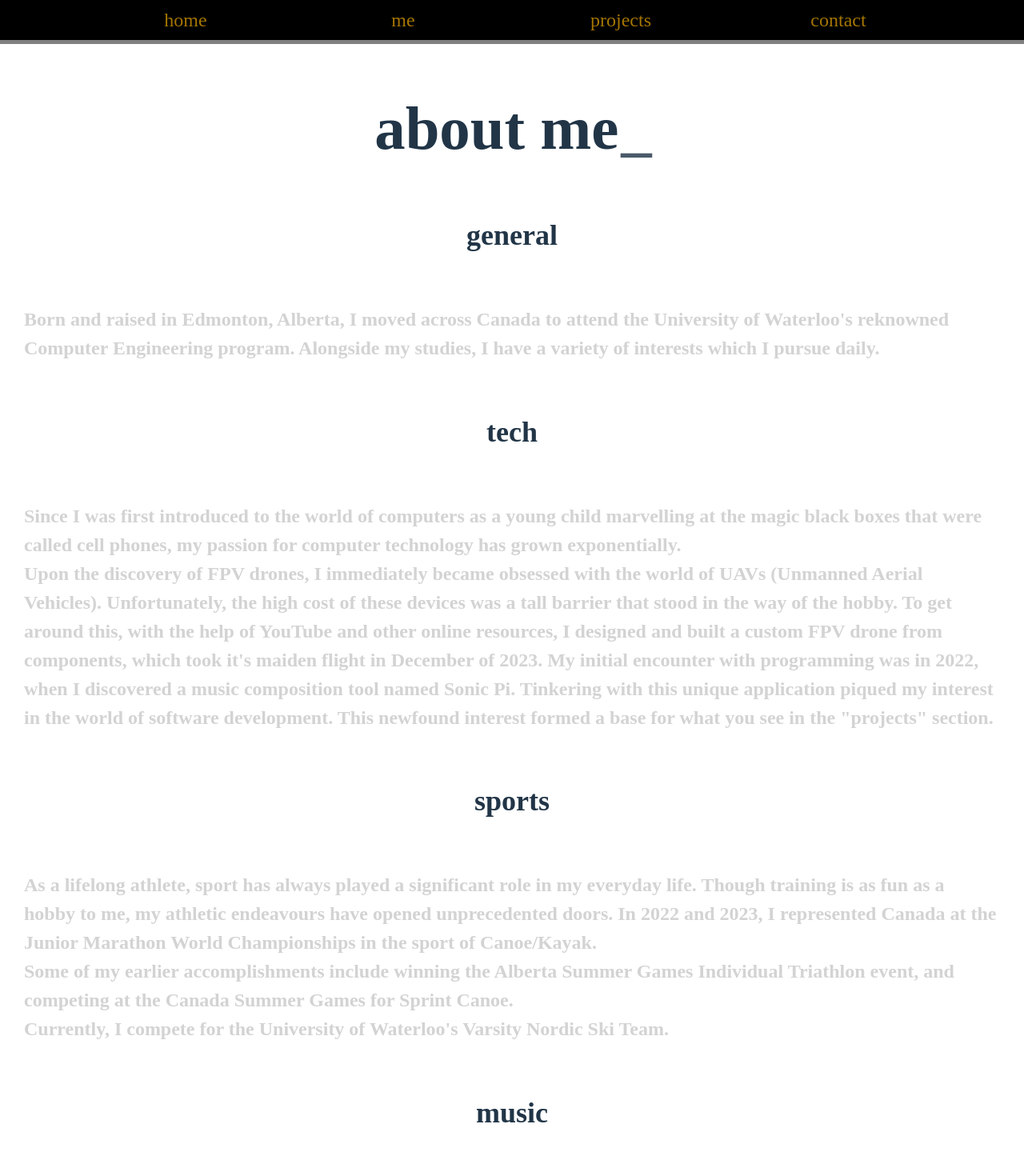
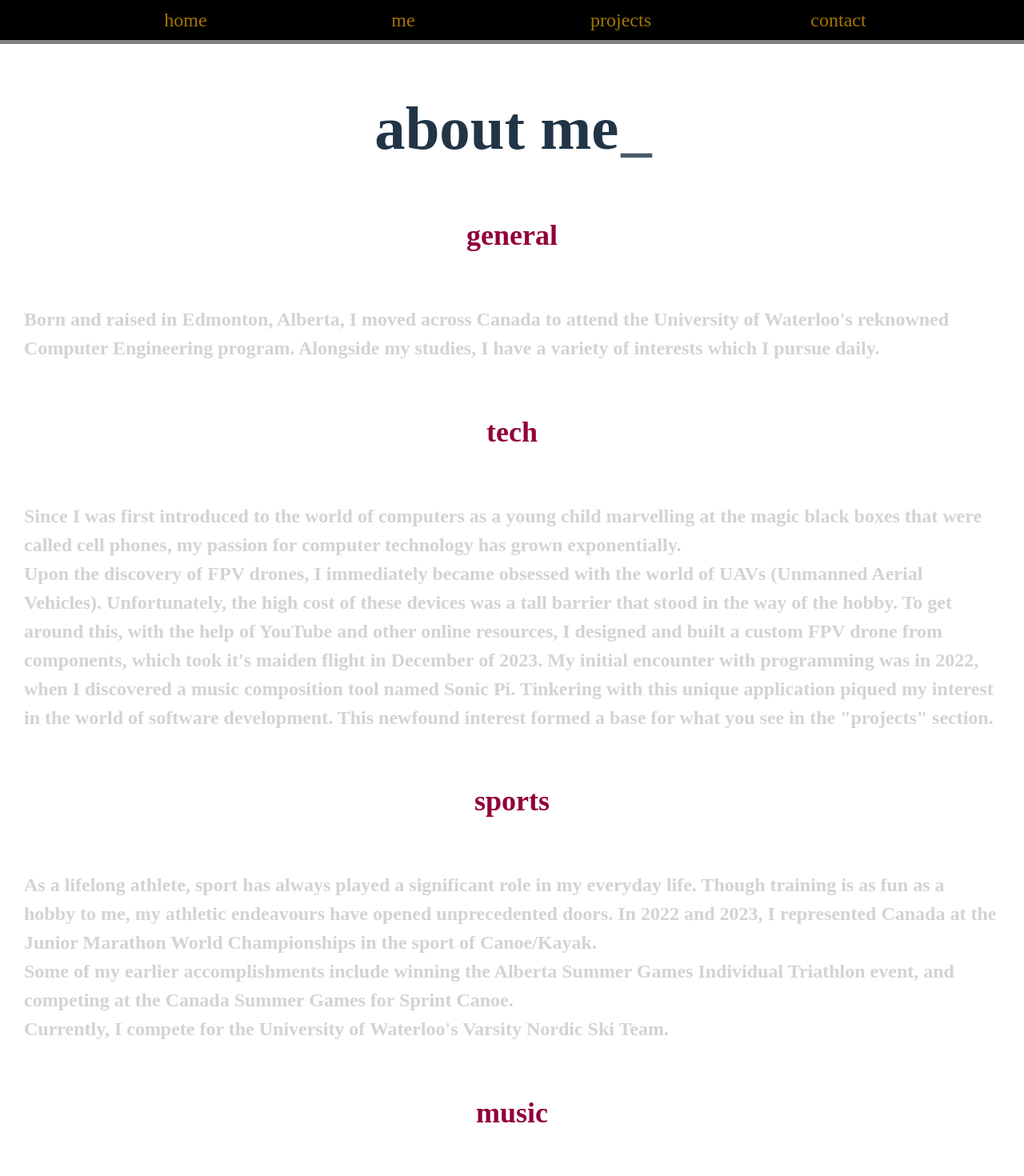
Before and after one commit to jeremypoulin/Website, a React (Vite) app: page /about in a window 1280 px wide. Shown: the top 1470 px of the page at 80% size. Built offline with nearby package versions, Linux system fonts and the light colour scheme; a web font is replaced by a local one.

Commit message:
colour change

```diff
--- a/src/components/RButton.tsx
+++ b/src/components/RButton.tsx
@@ -15,11 +15,11 @@ interface Properties {
 const RButton: React.FC = () => {
     return(
     <div style={{ marginTop: "20px", marginLeft: "20px", display: "flex" }}>
-    <button style={{ borderColor: "rgb(165, 118, 0)", background: "#000", borderWidth: "2px", display: "flex", justifyContent: "center", alignItems: "center", padding: "10px 20px", fontSize: "16px" }}>
+    <button style={{ borderColor: "rgb(145, 0, 58)", background: "#000", borderWidth: "2px", display: "flex", justifyContent: "center", alignItems: "center", padding: "10px 20px", fontSize: "16px" }}>
       <a
         href="/JeremyPoulinResumeV9.pdf"
         download="JeremyPoulinResume.pdf"
-        style={{color: "rgb(165, 118, 0)", fontSize: "20px"}}>
+        style={{color: "rgb(145, 0, 58)", fontSize: "20px"}}>
         resume
       </a>
     </button>
--- a/src/pages/about.tsx
+++ b/src/pages/about.tsx
@@ -13,11 +13,11 @@ const About = () => {
             deleteSpeed={50}
             delaySpeed={1000}
           /></h1>
-            <h2 style={{ textAlign: "center"}}>general</h2>
+            <h2 style={{ textAlign: "center", color: "rgb(145, 0, 58)"}}>general</h2>
             <p style={{padding: "30px", color: "lightgray"}}>Born and raised in Edmonton, Alberta, I moved across Canada to attend the University of Waterloo's reknowned Computer Engineering program.
                 Alongside my studies, I have a variety of interests which I pursue daily.
             </p>
-            <h2 style={{ textAlign: "center" }}>tech</h2>
+            <h2 style={{ textAlign: "center", color: "rgb(145, 0, 58)" }}>tech</h2>
             <p style={{padding: "30px", color: "lightgray" }}>Since I was first introduced to the world of computers as a young child marvelling at the magic black boxes that were called cell phones,
                 my passion for computer technology has grown exponentially. <br></br>
                 Upon the discovery of FPV drones, I immediately became obsessed with the world of UAVs (Unmanned Aerial Vehicles).
@@ -26,13 +26,13 @@ const About = () => {
                 My initial encounter with programming was in 2022, when I discovered a music composition tool named Sonic Pi.
                 Tinkering with this unique application piqued my interest in the world of software development. This newfound interest formed a base for what you see in the "projects" section.
                 </p>
-            <h2 style={{ textAlign: "center" }}>sports</h2>
+            <h2 style={{ textAlign: "center", color: "rgb(145, 0, 58)" }}>sports</h2>
             <p style={{padding: "30px", color: "lightgray" }}>As a lifelong athlete, sport has always played a significant role in my everyday life. Though training is as fun as a hobby to me,
                 my athletic endeavours have opened unprecedented doors. In 2022 and 2023, I represented Canada at the Junior Marathon World Championships in the sport of Canoe/Kayak. <br></br>
                 Some of my earlier accomplishments include winning the Alberta Summer Games Individual Triathlon event, and competing at the Canada Summer Games for Sprint Canoe. <br></br>
                 Currently, I compete for the University of Waterloo's Varsity Nordic Ski Team.
             </p>
-            <h2 style={{ textAlign: "center" }}>music</h2>
+            <h2 style={{ textAlign: "center", color: "rgb(145, 0, 58)" }}>music</h2>
             <p style={{padding: "30px", color: "lightgray" }}>Music was my first love. For as long as I can remember, I have been playing and performing music, whether it be the piano, cello, or trombone.
                 For the past 5 years, I have also been recording music, and working with DAWs (Digital Audio Workstations). I aspire to continue to progress in music,
                 and plan on pursuing composition as a hobby.
--- a/src/pages/contact.tsx
+++ b/src/pages/contact.tsx
@@ -16,8 +16,8 @@ const Contact = () => {
             delaySpeed={1000}
           />
         </h1>
-        <p style={{textAlign: "center", marginTop: "1px"}}><a href="https://github.com/jeremypoulin" style={{color: "rgb(112, 0, 65)"}}>GitHub</a><br></br>
-        <a href="https://www.linkedin.com/in/jeremy-poulin-725938278" style={{color: "rgb(112, 0, 65)"}}>LinkedIn</a></p>
+        <p style={{textAlign: "center", marginTop: "1px"}}><a href="https://github.com/jeremypoulin" style={{color: "rgb(145, 0, 58)"}}>GitHub</a><br></br>
+        <a href="https://www.linkedin.com/in/jeremy-poulin-725938278" style={{color: "rgb(145, 0, 58)"}}>LinkedIn</a></p>
         <Form/>
         </div>
     )
```
